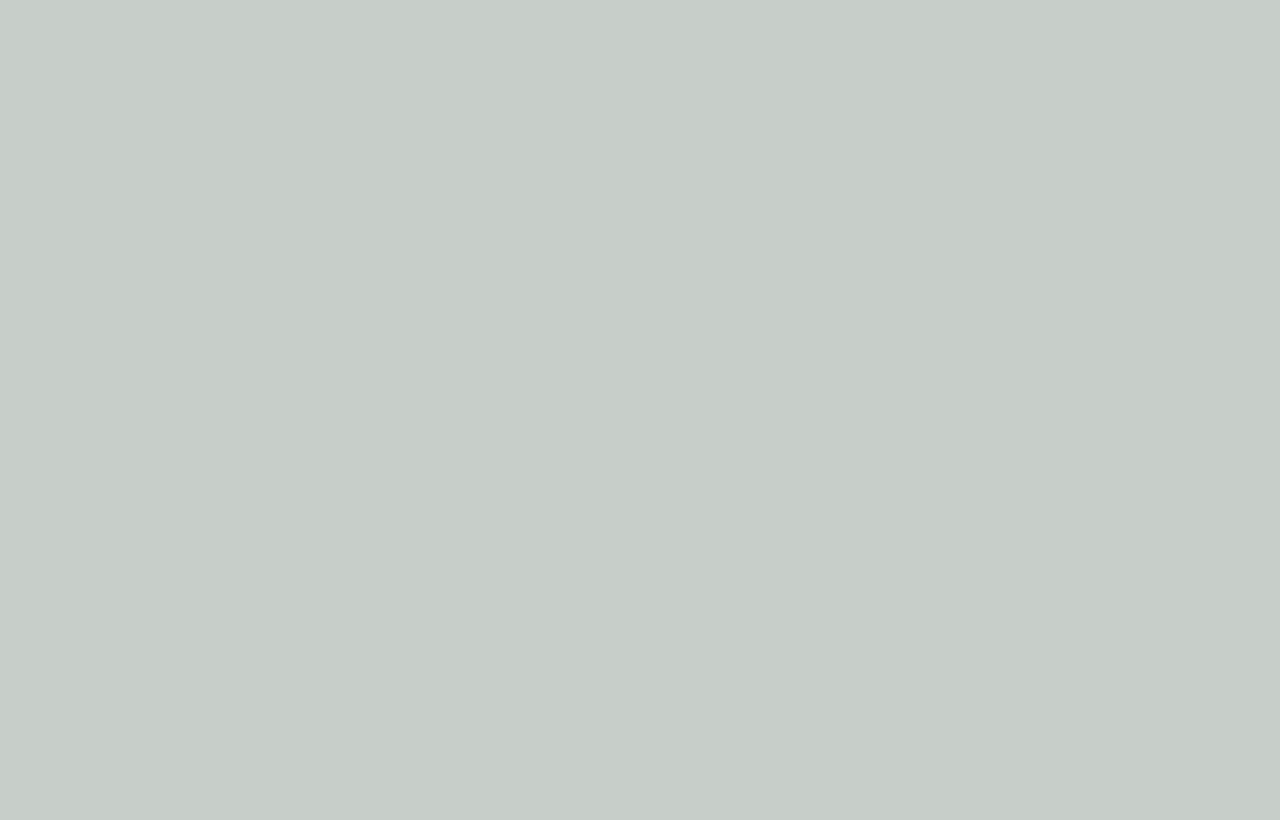
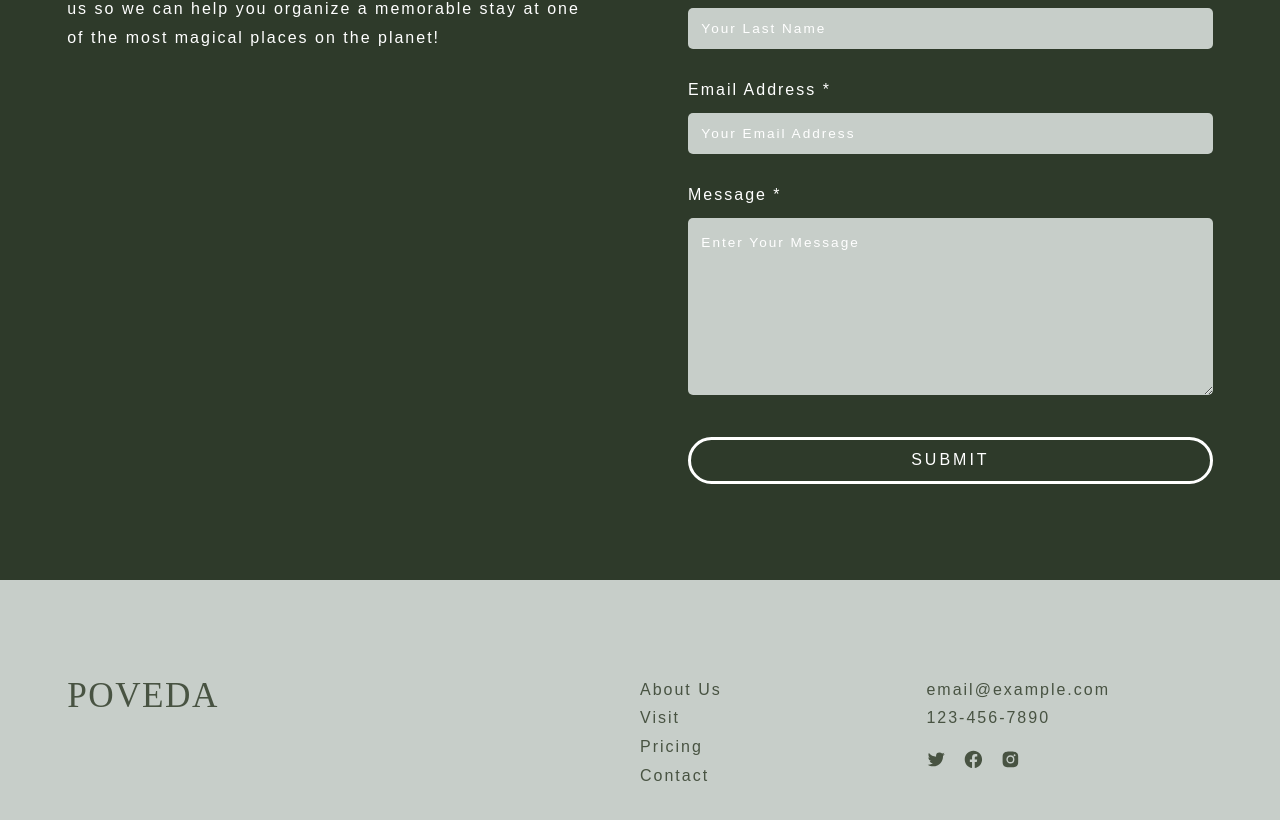
Before and after one commit to SutheeDev/react-poveda, a React (Vite) app in the folder client/: page /Adventure in a window 1280 px wide. Shown: the part 4203-5023 px from the top of the page. Before the commit the page ends 3973 px from the top, so only its background shows below. Built offline with nearby package versions, Linux system fonts and the light colour scheme.

Commit message:
added Invitation and Footer to Adventure.jsx

```diff
--- a/client/src/pages/Adventure.jsx
+++ b/client/src/pages/Adventure.jsx
@@ -67,6 +67,13 @@ const Adventure = () => {
         txColor="var(--green-2)"
         btnText="pricing"
       />
+
+      <Invitation
+        title="come visit us"
+        info={`We’ve been obsessed with exploring this island for several years - let us show the best we’ve found! Contact us so we can help you organize a memorable stay at one of the most magical places on the planet!`}
+      />
+
+      <Footer />
     </Wrapper>
   );
 };
```
